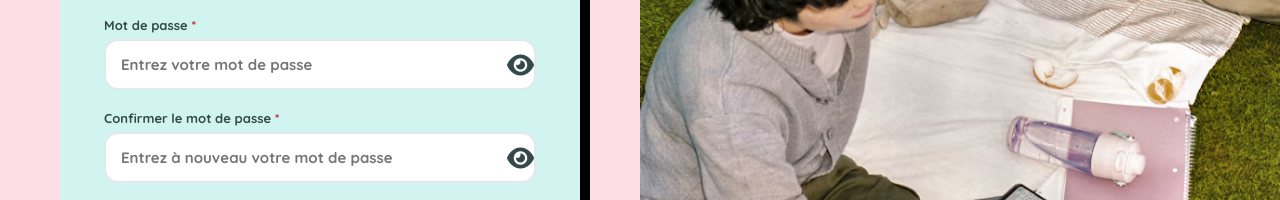
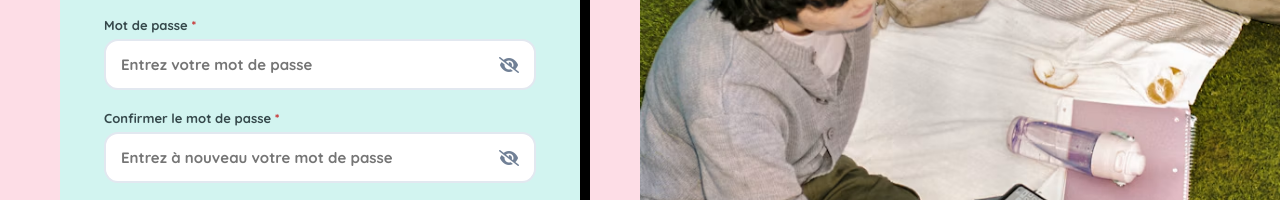
Before and after one commit to TArielle07/GetQuizz, a website: page public/inscription.html in a window 1280 px wide. Shown: the part 337-537 px from the top of the page. Drawn offline with Linux system fonts and the light colour scheme.

Commit message:
Modification de l'oeil dans inscription.html

```diff
--- a/public/inscription.html
+++ b/public/inscription.html
@@ -27,7 +27,8 @@ all.min.css">
         <label for="password">Mot de passe <span class="required">*</span></label>
         <div class="input-wrapper">
         <input id="password" name="password" type="password" placeholder="Entrez votre mot de passe" autocomplete="new-password" minlength="8" required>
-        <i class="fa-solid fa-eye" style="font-size:24px;"></i>
+       <!-- On commence avec l'œil fermé (fa-eye-slash) -->
+        <i class="fa-solid fa-eye-slash eye-icon" onclick="togglePassword('password', this)"></i>
         </div>
         <div class="field-error" data-js-error></div>
       </div>
@@ -36,7 +37,8 @@ all.min.css">
         <label for="confirm">Confirmer le mot de passe <span class="required">*</span></label>
         <div class="input-wrapper">
         <input id="confirm" name="confirm" type="password" placeholder="Entrez à nouveau votre mot de passe" autocomplete="new-password" minlength="8" required>
-        <i class="fa-solid fa-eye" style="font-size:24px;"></i>
+        <!-- On commence avec l'œil fermé (fa-eye-slash) -->
+        <i class="fa-solid fa-eye-slash eye-icon" onclick="togglePassword('password', this)"></i>
         </div>
         <div class="field-error" data-js-error></div>
       </div>
```
